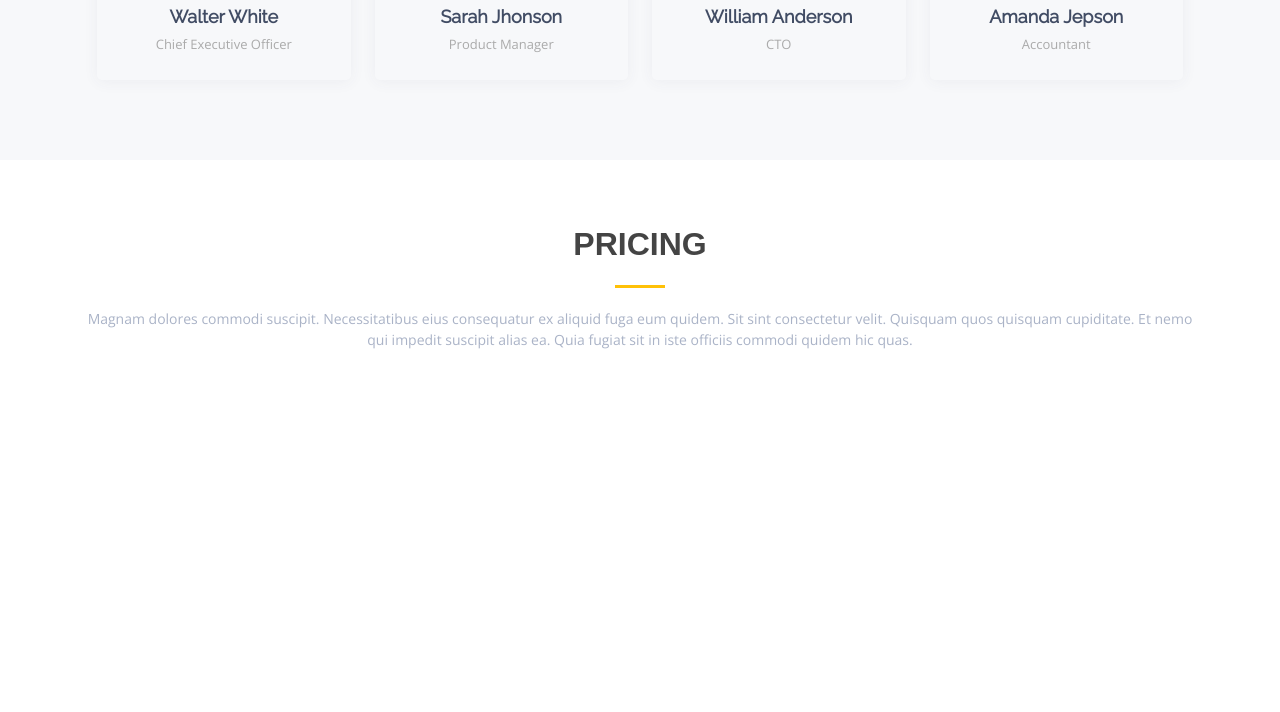
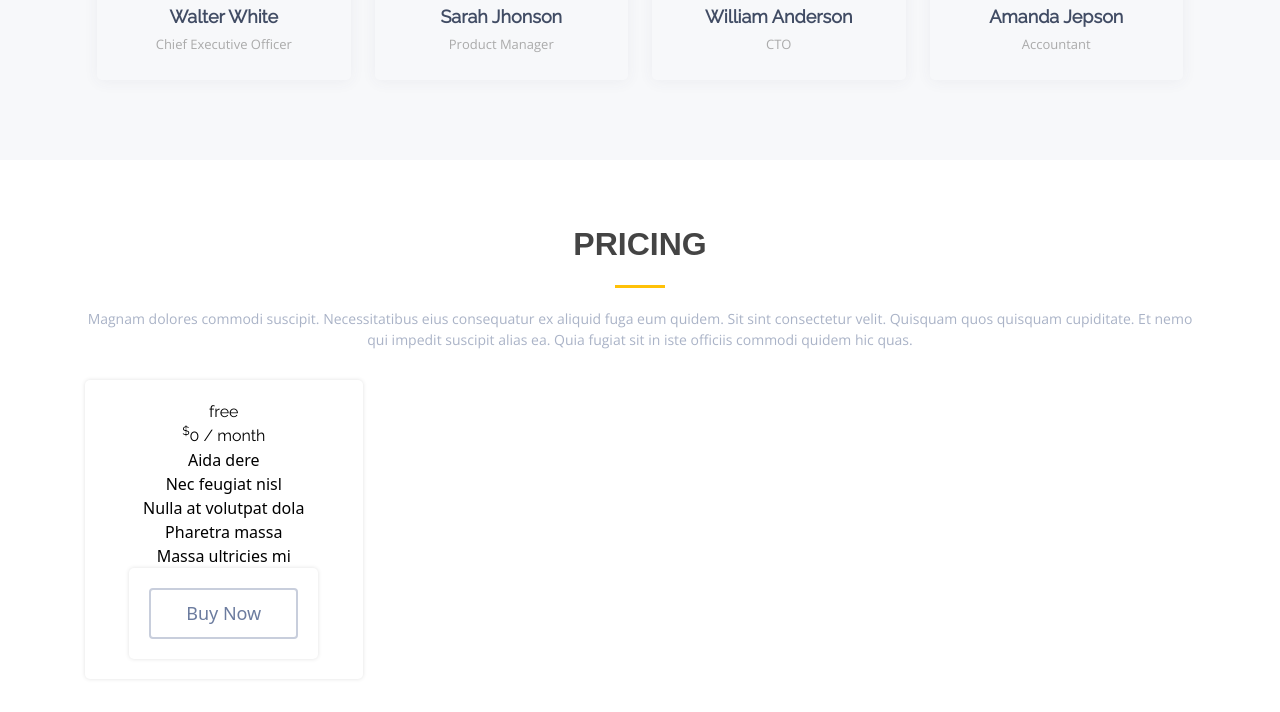
Before and after one commit to Killer-Amaan-Ali/tailwindcss, a website: page public/index.html in a window 1280 px wide. Shown: the part 4932-5644 px from the top of the page. Before the commit the page ends 5342 px from the top, so only its background shows below. Drawn offline with nearby package versions, Linux system fonts and the light colour scheme; a script that the page names is missing.

Commit message:
pricing section in process

```diff
--- a/public/index.html
+++ b/public/index.html
@@ -866,6 +866,24 @@
 					commodi
 					quidem hic quas.</p>
 			</div>
+			<div class="pricing-content flex flex-col">
+				<ul class="flex w-full">
+					<li>
+						<div>
+							<h3>free</h3>
+							<h4><sup>$</sup>0<span> / month</span></h4>
+							<ul>
+								<li>Aida dere</li>
+								<li>Nec feugiat nisl</li>
+								<li>Nulla at volutpat dola</li>
+								<li class="na">Pharetra massa</li>
+								<li class="na">Massa ultricies mi</li>
+							</ul>
+							<div class="btn-wrap"> <a href="#" class="button-secondary grayed">Buy Now</a></div>
+						</div>
+					</li>
+				</ul>
+			</div>
 		</div>
 	</section>
 	<!-- PRICING SECTION END-->
--- a/src/style.scss
+++ b/src/style.scss
@@ -52,6 +52,10 @@
 	@extend .transition;
 	@extend .t-500;
 	@apply py-[10px] px-[35px] bg-primary capitalize text-[18px] text-white rounded-[4px] hover:bg-primaryHover;
+	&.grayed {
+		@apply border-[2px] border-solid border-[#c8cedc] text-[#6c7c9f];
+		@apply bg-[transparent] hover:bg-[transparent];
+	}
 	&.rounded {
 		@apply rounded-[30px];
 	}
@@ -418,6 +422,25 @@ header.scrollBg {
 	}
 }
 
+.pricing-wrapper {
+	.pricing-title {
+	}
+	.pricing-content {
+		@apply py-[30px];
+		> ul {
+			> li {
+				width: 25%;
+				div {
+					@apply p-[20px] bg-white text-center rounded-[5px] relative overflow-hidden flex flex-col items-center;
+					box-shadow: 0px 0px 4px rgb(0 0 0 / 12%);
+					> ul {
+						@apply w-full;
+					}
+				}
+			}
+		}
+	}
+}
 .scroll-up {
 	@apply fixed bg-primary p-[10px] rounded-[50%] right-[15px] bottom-[15px] flex justify-center items-center hover:bg-primaryHover;
 	@extend .transition;
```
Also changed, not shown: public/index.css, src/style.css.
